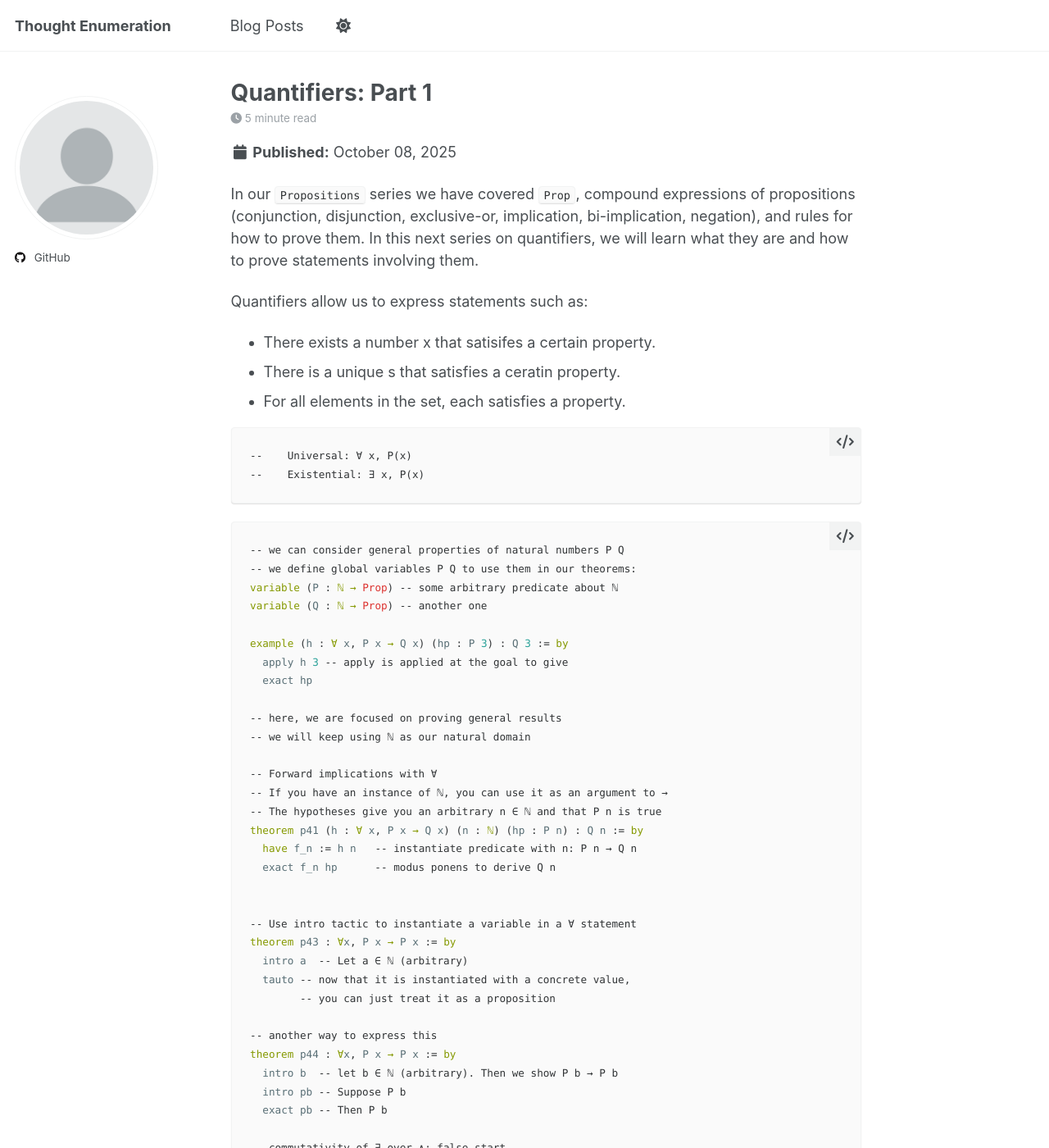
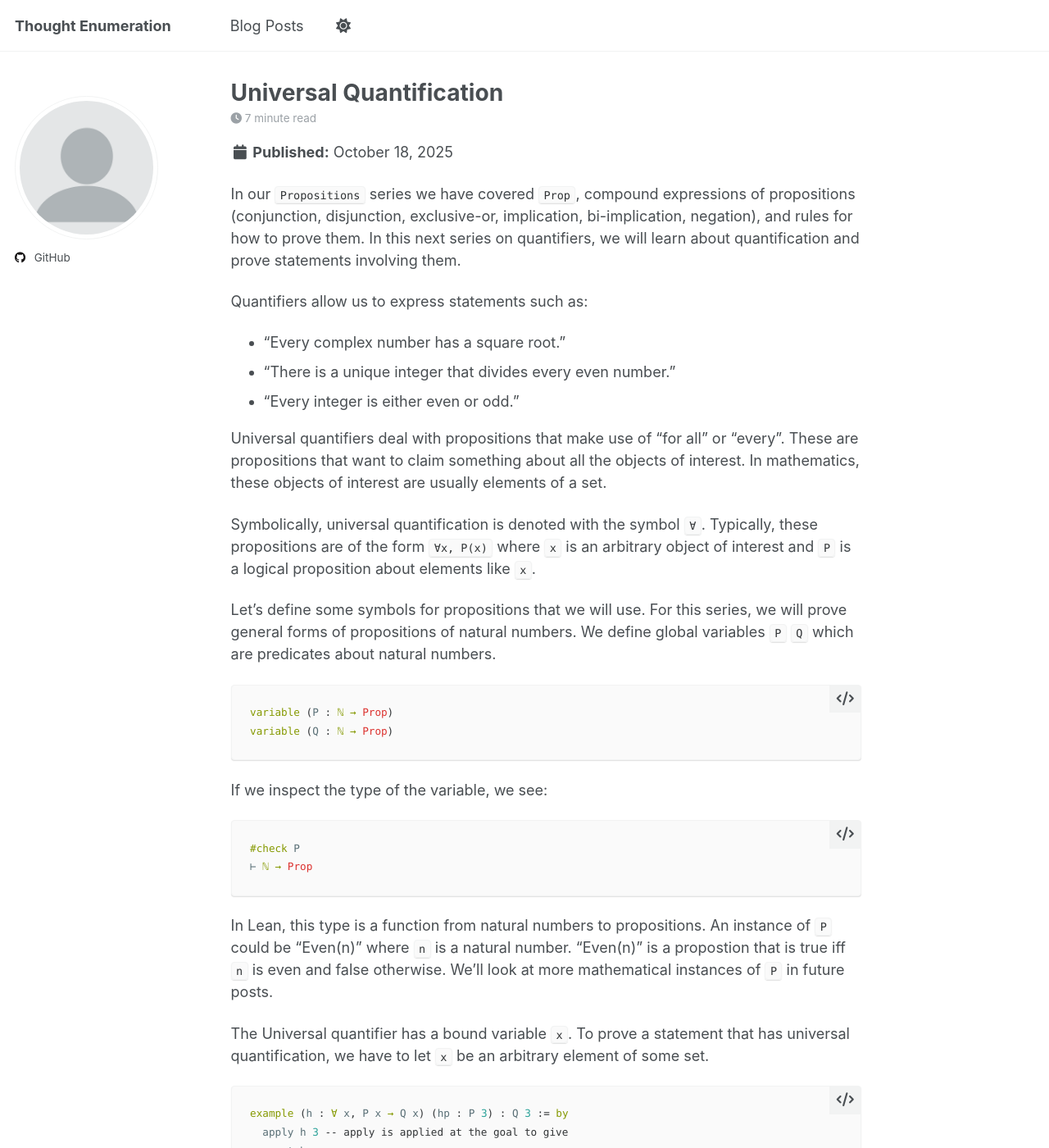
Before and after one commit to sandan/sandan.github.io, a Jekyll site: the page built from _posts/2025-10-15-blog-7.md, in a window 1280 px wide and 1400 px high. Shown: the whole window at 82% size. Built offline with Jekyll 4.4.1, drawn with Linux system fonts in a browser that asks for light colours; a script that is not in the unit is left out; some of the changed text lies outside the part shown.

Commit message:
add state to last theorem and turn it into an example

````diff
--- a/_posts/2025-10-15-blog-7.md
+++ b/_posts/2025-10-15-blog-7.md
@@ -1,32 +1,44 @@
 ---
-title: 'Quantifiers: Part 1'
-date: 2025-10-08
+title: 'Universal Quantification'
+date: 2025-10-18
 permalink: /posts/2025/10/blog-post-7/
 tags:
   - lean
   - logic
   - quantifiers
-  - exists
+  - forall
 ---
 
-In our `Propositions` series we have covered `Prop`, compound expressions of propositions (conjunction, disjunction, exclusive-or, implication, bi-implication, negation), and rules for how to prove them. In this next series on quantifiers, we will learn what they are and how to prove statements involving them.
+In our `Propositions` series we have covered `Prop`, compound expressions of propositions (conjunction, disjunction, exclusive-or, implication, bi-implication, negation), and rules for how to prove them. In this next series on quantifiers, we will learn about quantification and prove statements involving them.
 
 Quantifiers allow us to express statements such as:
-- There exists a number x that satisifes a certain property.
-- There is a unique s that satisfies a ceratin property.
-- For all elements in the set, each satisfies a property.
+- "Every complex number has a square root."
+- "There is a unique integer that divides every even number."
+- "Every integer is either even or odd."
+
+Universal quantifiers deal with propositions that make use of "for all" or "every". These are propositions that want to claim something about all the objects of interest. In mathematics, these objects of interest are usually elements of a set.
+
+Symbolically, universal quantification is denoted with the symbol `∀`. Typically, these propositions are of the form `∀x, P(x)` where `x` is an arbitrary object of interest and `P` is a logical proposition about elements like `x`.
+
+Let's define some symbols for propositions that we will use. For this series, we will prove general forms of propositions of natural numbers. We define global variables `P` `Q` which are predicates about natural numbers.
 
 ```lean
---    Universal: ∀ x, P(x)
---    Existential: ∃ x, P(x)
+variable (P : ℕ → Prop)
+variable (Q : ℕ → Prop)
 ```
 
+If we inspect the type of the variable, we see:
 ```lean
--- we can consider general properties of natural numbers P Q
--- we define global variables P Q to use them in our theorems:
-variable (P : ℕ → Prop) -- some arbitrary predicate about ℕ
-variable (Q : ℕ → Prop) -- another one
+#check P
+⊢ ℕ → Prop
+```
 
+In Lean, this type is a function from natural numbers to propositions. An instance of `P` could be "Even(n)" where `n` is a natural number. "Even(n)" is a propostion that is true iff `n` is even and false otherwise. We'll look at more mathematical instances of `P` in future posts.
+
+The Universal quantifier has a bound variable `x`.
+To prove a statement that has universal quantification, we have to let `x` be an arbitrary element of some set.
+
+```lean
 example (h : ∀ x, P x → Q x) (hp : P 3) : Q 3 := by
   apply h 3 -- apply is applied at the goal to give
   exact hp
@@ -68,11 +80,24 @@ theorem p47 (h : ∀ x, P x ∧ Q x) : (∀ x, P x) ∧ (∀ x, Q x) := by
   · intro n; have pq := h n   -- but you can use it, stylistic choice
     exact pq.right
 
-theorem p48 (h : (∀ x, P x) ∧ (∀ x, Q x)) : ∀ x, P x ∧ Q x := by
-  intro n  -- let n ∈ ℕ, show P n ∧ Q n
+example (h : (∀ x, P x) ∧ (∀ x, Q x)) : ∀ x, P x ∧ Q x := by
+  -- ⊢ ∀ (x : ℕ), P x ∧ Q x
+  intro n                  -- let n ∈ ℕ
+  -- n : ℕ
+  -- ⊢ P n ∧ Q n           -- show P(n) and Q(n)
   constructor
-  · have pn := h.left n; exact pn  -- derive P n
-  · have qn := h.right n; exact qn -- derive Q n
+  · -- ⊢ P n               -- first, we show P(n)
+    have pn := h.left n    -- we know from our hypothesis ∀(x : ℕ), P(x)
+                           -- in particular, the n we introduced is a natural number
+    -- pn : P n
+    exact pn               -- hence P(n)
+
+  · -- ⊢ Q n               -- next, we show Q(n)
+    have qn := h.right n   -- ∀(x : ℕ), Q(x) follows from our hypothesis
+                           -- in particular, n is a natural number
+    -- qn : Q n
+    exact qn               -- hence Q(n)
+
 
 
 -- contrapositive with ∀ and ¬
````
